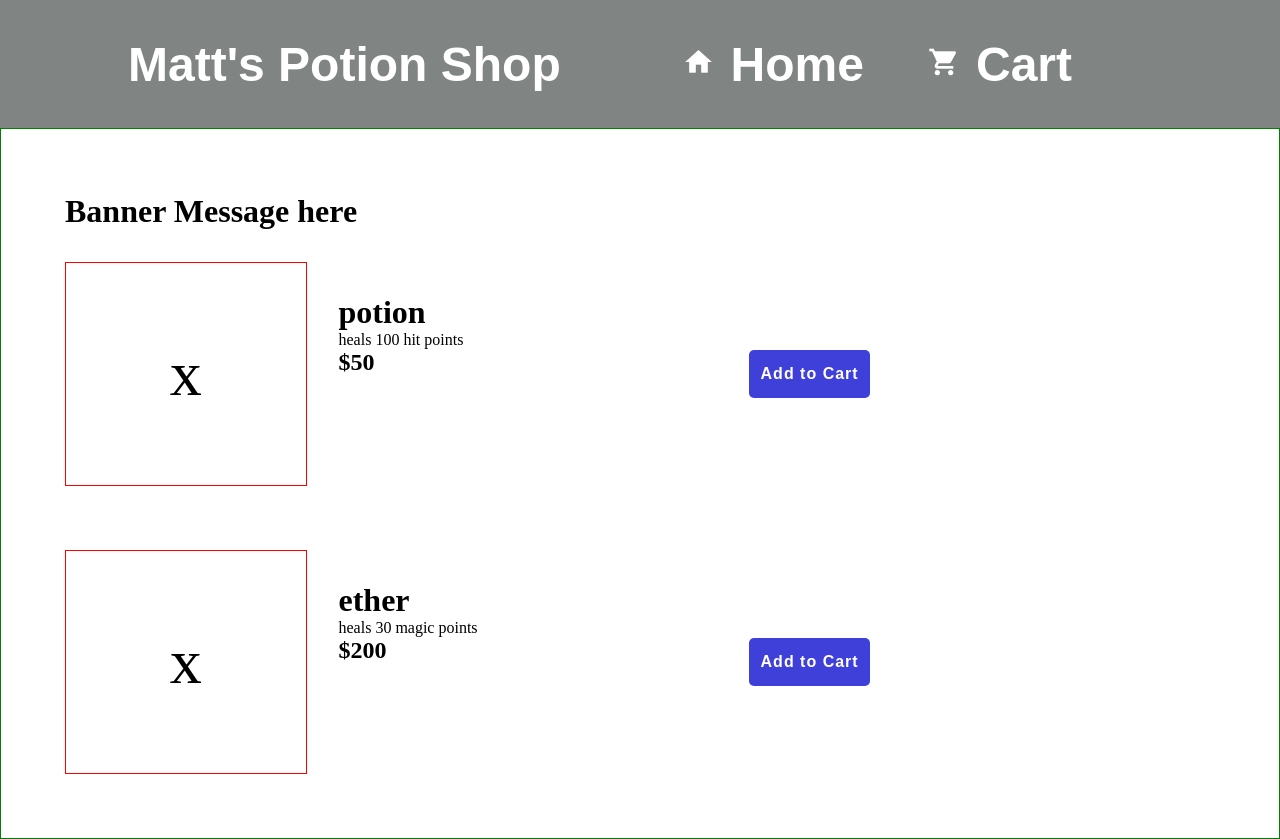
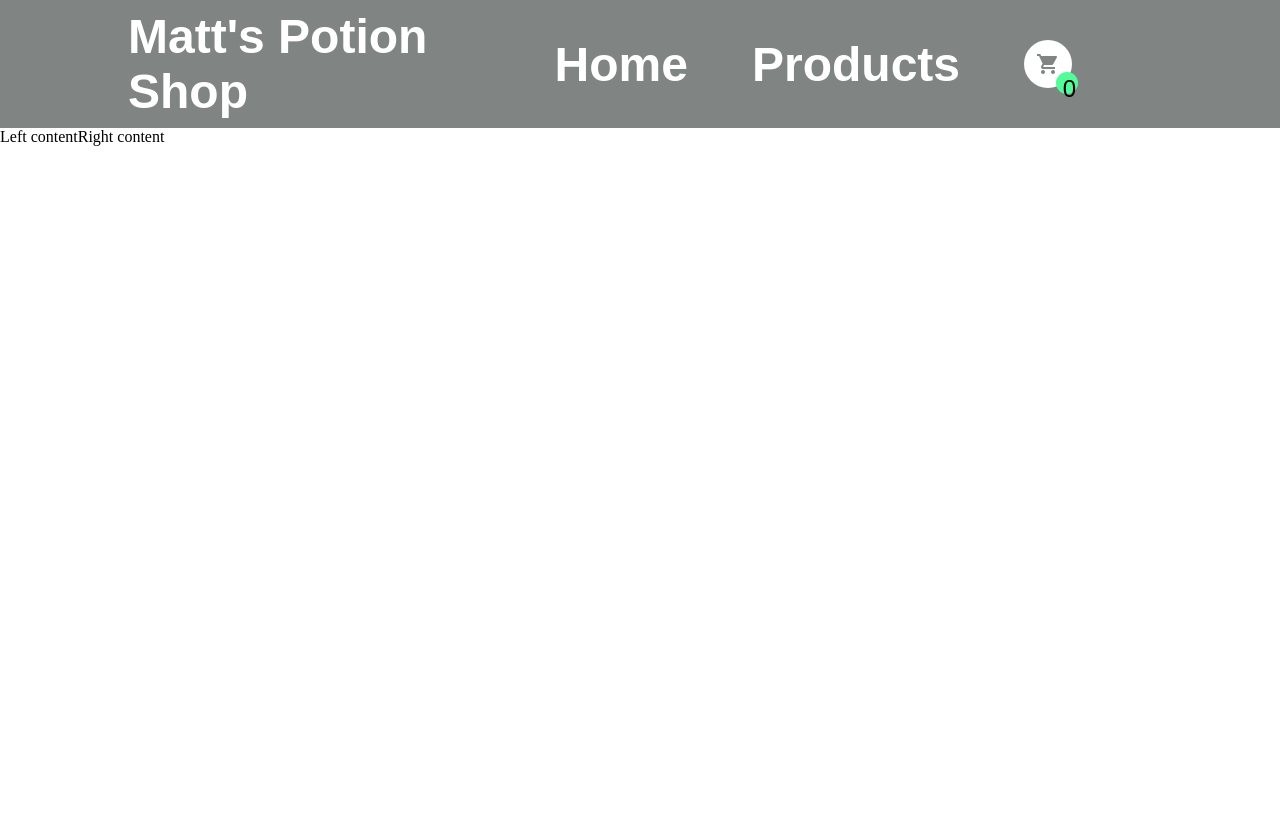
Before and after one commit to MatthewKissinger/shopping-cart, a React (Create React App) app: page / in a window 1280 px wide. After the commit the page ends 800 px from the top, so only its background shows below. Built offline with nearby package versions, Linux system fonts and the light colour scheme; a web font is replaced by a local one.

Commit message:
home page redesign, making it a landing page

```diff
--- a/src/App.js
+++ b/src/App.js
@@ -3,8 +3,12 @@ import { shopItemsData } from "./data";
 import { BrowserRouter, Routes, Route } from 'react-router-dom';
 import Header from './components/Header';
 import Home from './components/Home';
+import Products from './components/Products';
 import ShoppingCart from "./components/ShoppingCart";
 
+
+// style the home landing page -- include a button to get to the product page
+// redesign the shopCard items to be on a 3 wide grid, and the flow of the card is in a column structure
 
 export default function App() {
     // State
@@ -12,22 +16,47 @@ export default function App() {
 
     // Methods
 
-    // clickAddToCart Function that will first console.log the id of the card clicked
-    // then it will push the object to the cartArray if it is not already in the cartArray
-    // if it is already in the array it will increase the quantity
-    function clickTest(e) {
-        console.log(e.target.id);
+    function addToCart(e) {
+        const cardId = e.target.id;
+
+        // find shop item in the shopItemsData
+        const result = shopItemsData.find(item => item.id === cardId);
+
+        // check cartArray to see if it already exists in the cartArray --> if it does increment the quantity
+        const inCart = cartArray.find(item => item.id === result.id)
+
+        if (inCart === undefined) {
+            console.log('not in the cart, please add the first instance')
+            setCartArray([
+                ...cartArray,
+                result
+            ])
+        } else {
+            console.log('update the quantity');
+        }
     }
+
+    // create a method that adds up the total quantities in the cart array and outputs a number, that number will be passed to the cartTotal prop in the header
 
     return (
         <BrowserRouter>
             <Routes>
-                <Route path="/" element={<Header />}>
-                    <Route index element={
-                    <Home
-                        addToCart={clickTest}
-                        data={shopItemsData}/>}/>
-                    <Route path='cart' element={<ShoppingCart />} />
+                <Route path="/" element={
+                    <Header
+                        cartTotal={cartArray.length}
+                    />}>
+                    <Route index
+                        element={<Home />}
+                    />
+                    <Route path='products'
+                        element={<Products
+                            addToCart={addToCart}
+                            data={shopItemsData}
+                        />}
+                    />
+                    <Route path='cart'
+                        element={<ShoppingCart />}
+                    />
                 </Route>
             </Routes>
         </BrowserRouter>
--- a/src/components/Header.js
+++ b/src/components/Header.js
@@ -1,8 +1,9 @@
 import { Outlet, Link } from "react-router-dom";
 import '../styles/header.css'
 
+export default function Header(props) {
+    const { cartTotal } = props;
 
-export default function Header() {
     return (
         <div>
             <header>
@@ -13,10 +14,12 @@ export default function Header() {
                     <ul className='header-right-list'>
                         <Link className="text-link" to="/">
                             <li className='home-link'>
-                                <span className='material-icons home-icon'>
-                                    home
-                                </span>
                                 <h2>Home</h2>
+                            </li>
+                        </Link>
+                        <Link className="text-link" to="/products">
+                            <li className="products-link">
+                                <h2>Products</h2>
                             </li>
                         </Link>
                         <Link className="text-link" to="/cart">
@@ -24,7 +27,9 @@ export default function Header() {
                                 <span className='material-icons cart-icon'>
                                     shopping_cart
                                 </span>
-                                <h2>Cart</h2>
+                                <div className="cart-total">
+                                    <p>{cartTotal}</p>
+                                </div>
                             </li>
                         </Link>
                     </ul>
--- a/src/components/Home.js
+++ b/src/components/Home.js
@@ -1,25 +1,15 @@
 import "../styles/home.css"
-import ShopCard from "./ShopCard";
 
-export default function Home(props) {
-    const { data, addToCart } = props;
+export default function Home() {
 
-    const shopCardList = data.map((item) => {
-
-        return (
-            <ShopCard
-                key={item.id}
-                {...item}
-                handleClick={addToCart}
-            />
-        )
-    })
 
     return (
         <div className="home-layout">
-            <h1 className="home-banner">Banner Message here</h1>
-            <div className="shopCard-grid">
-                {shopCardList}
+            <div className="home-left-container">
+                Left content
+            </div>
+            <div className="home-right-container">
+                Right content
             </div>
         </div>
     )
--- /dev/null
+++ b/src/components/Products.js
@@ -0,0 +1,26 @@
+import "../styles/products.css"
+import ShopCard from "./ShopCard";
+
+export default function Products(props) {
+    const { data, addToCart } = props;
+
+    const shopCardList = data.map((item) => {
+
+        return (
+            <ShopCard
+                key={item.id}
+                {...item}
+                handleClick={addToCart}
+            />
+        )
+    })
+
+    return (
+        <div className="product-layout">
+            <h1 className="home-banner">Banner Message here</h1>
+            <div className="shopCard-grid">
+                {shopCardList}
+            </div>
+        </div>
+    )
+}
--- a/src/data.js
+++ b/src/data.js
@@ -3,13 +3,15 @@ const shopItemsData = [
         id: "1",
         name: "potion",
         price: 50,
-        text: "heals 100 hit points"
+        text: "heals 100 hit points",
+        quantity: 0
     },
     {
         id: "2",
         name: "ether",
         price: 200,
-        text: "heals 30 magic points"
+        text: "heals 30 magic points",
+        quantity: 0
     }
 ]
 
--- a/src/styles/header.css
+++ b/src/styles/header.css
@@ -23,18 +23,48 @@ header {
     list-style: none;
 }
 
-.home-link, .cart-link {
+.home-link, .cart-link, .products-link {
     display: flex;
     align-items: center;
     gap: 1rem;
     cursor: pointer;
 }
 
-.home-link:hover, .cart-link:hover {
-    color: blue;
+.home-link:hover, .cart-link:hover, .products-link:hover {
+    color: rgb(82, 252, 153);
 }
 
-.home-icon, .cart-icon {
-    font-size: 2rem;
-    height: 2.25rem;
+.cart-link {
+    position: relative;
 }
+
+.cart-icon {
+    display: flex;
+    align-items: center;
+    justify-content: center;
+    position: relative;
+    border-radius: 50%;
+    background-color: white;
+    color: #808584;
+    height: 3rem;
+    width: 3rem;
+}
+
+.cart-total {
+    position: absolute;
+    display: flex;
+    border-radius: 50%;
+    font-size: 1.5rem;
+    color: #000000;
+    background-color: rgb(82, 252, 153);
+    height: 1.4rem;
+    width: 1.4rem;
+    top: 2rem;
+    left: 2rem;
+}
+
+.cart-total > p {
+    position: absolute;
+    left: 30%;
+    bottom: -40%;
+}
--- a/src/styles/home.css
+++ b/src/styles/home.css
@@ -1,11 +1,3 @@
 .home-layout {
-    border: 1px solid green;
-    padding: 4rem;
+    display: flex;
 }
-
-.shopCard-grid {
-    margin-top: 2rem;
-    display: flex;
-    flex-direction: column;
-    gap: 4rem;
-}
--- /dev/null
+++ b/src/styles/products.css
@@ -0,0 +1,11 @@
+.product-layout {
+    border: 1px solid green;
+    padding: 4rem;
+}
+
+.shopCard-grid {
+    margin-top: 2rem;
+    display: flex;
+    flex-direction: column;
+    gap: 4rem;
+}
```
